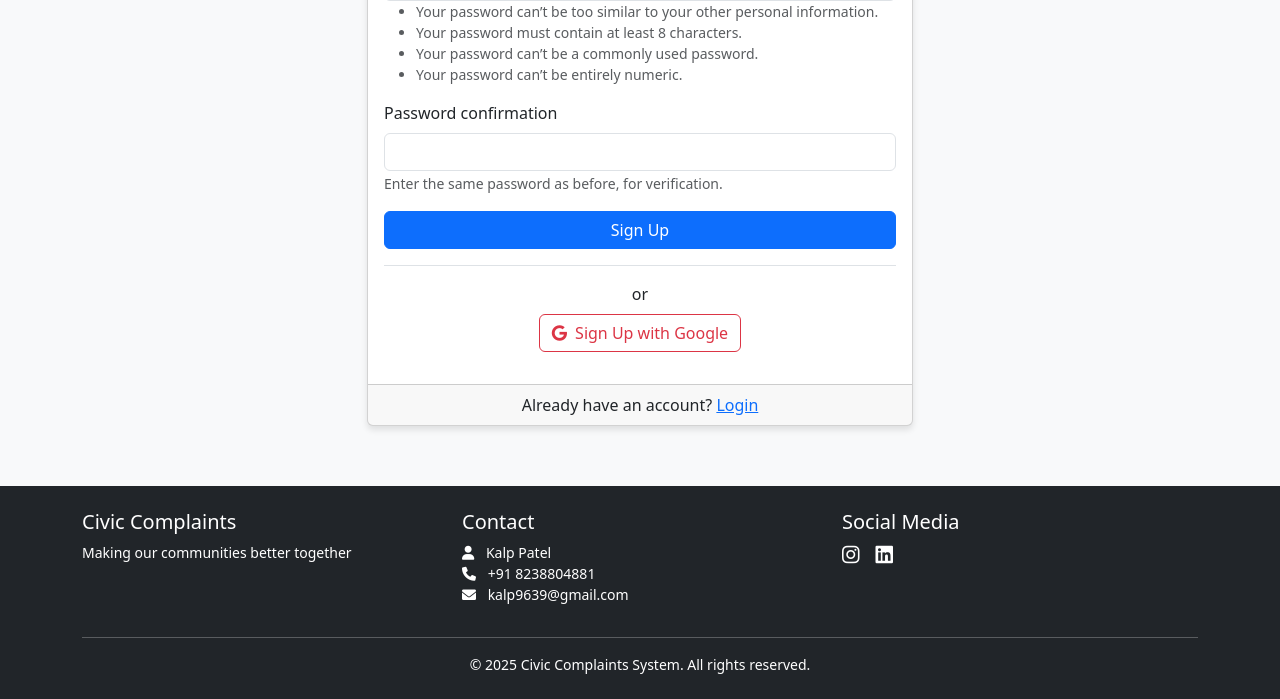
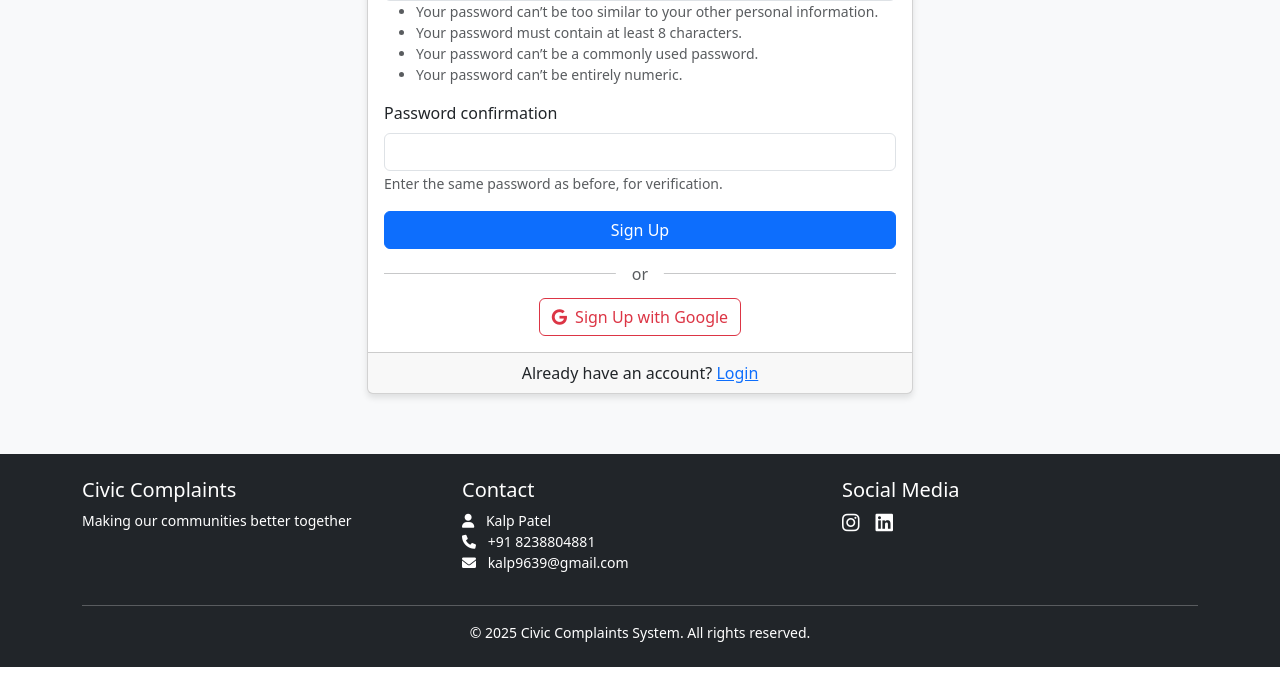
Before and after one commit to kalp9639/complaints_system, a Django app: page /accounts/signup/ in a window 1280 px wide. Shown: the part 785-1484 px from the top of the page. After the commit the page ends 1452 px from the top, so only its background shows below. Run offline with Django 5.2, Linux system fonts and the light colour scheme; some libraries are stand-ins or nearby versions.

Commit message:
signup.html

```diff
--- a/templates/accounts/signup.html
+++ b/templates/accounts/signup.html
@@ -31,8 +31,13 @@
                         <button type="submit" class="btn btn-primary">Sign Up</button>
                     </div>
 
-                    <div class="text-center my-3 border-top pt-3">
-                        <p class="mb-2">or</p>
+                    <div class="position-relative my-4">
+                        <hr>
+                        <div class="position-absolute top-50 start-50 translate-middle bg-white px-3">
+                            <span class="text-muted">or</span>
+                        </div>
+                    </div>
+                    <div class="text-center">
                         <a href="{% provider_login_url 'google' %}" class="btn btn-outline-danger">
                             <i class="fab fa-google me-2"></i>Sign Up with Google
                         </a>
```
